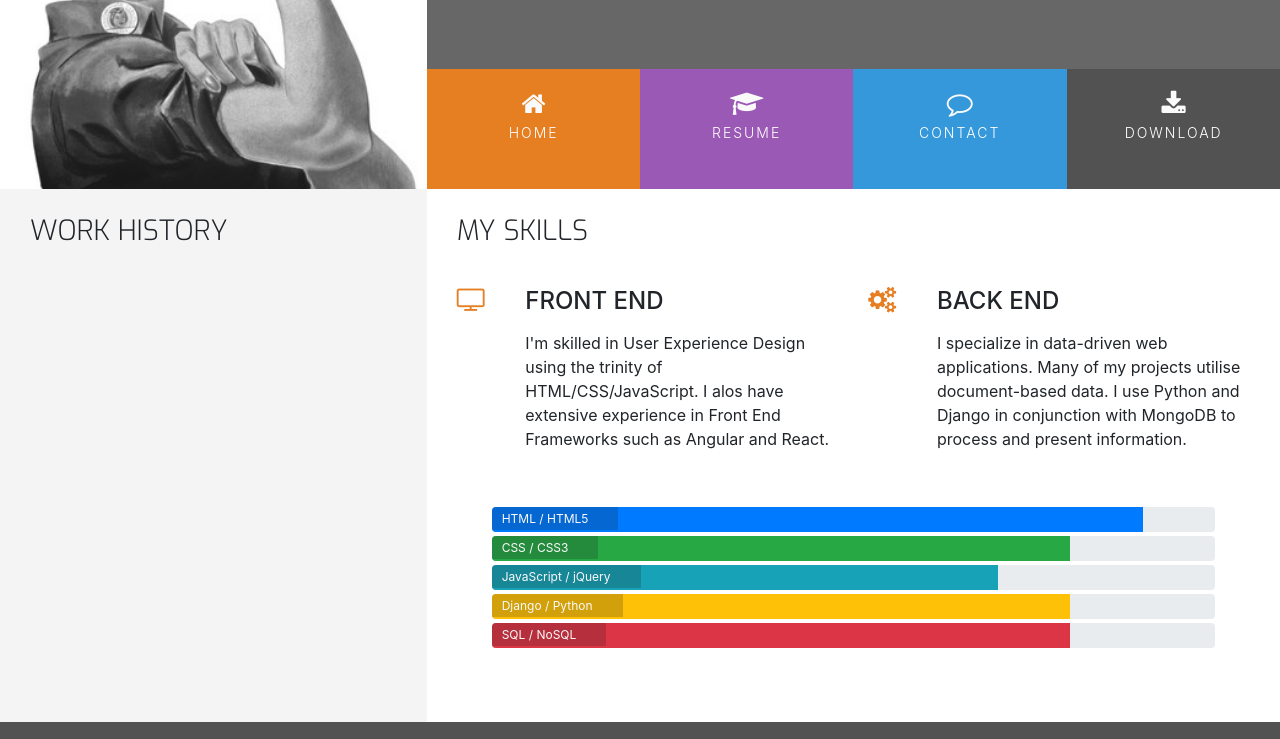
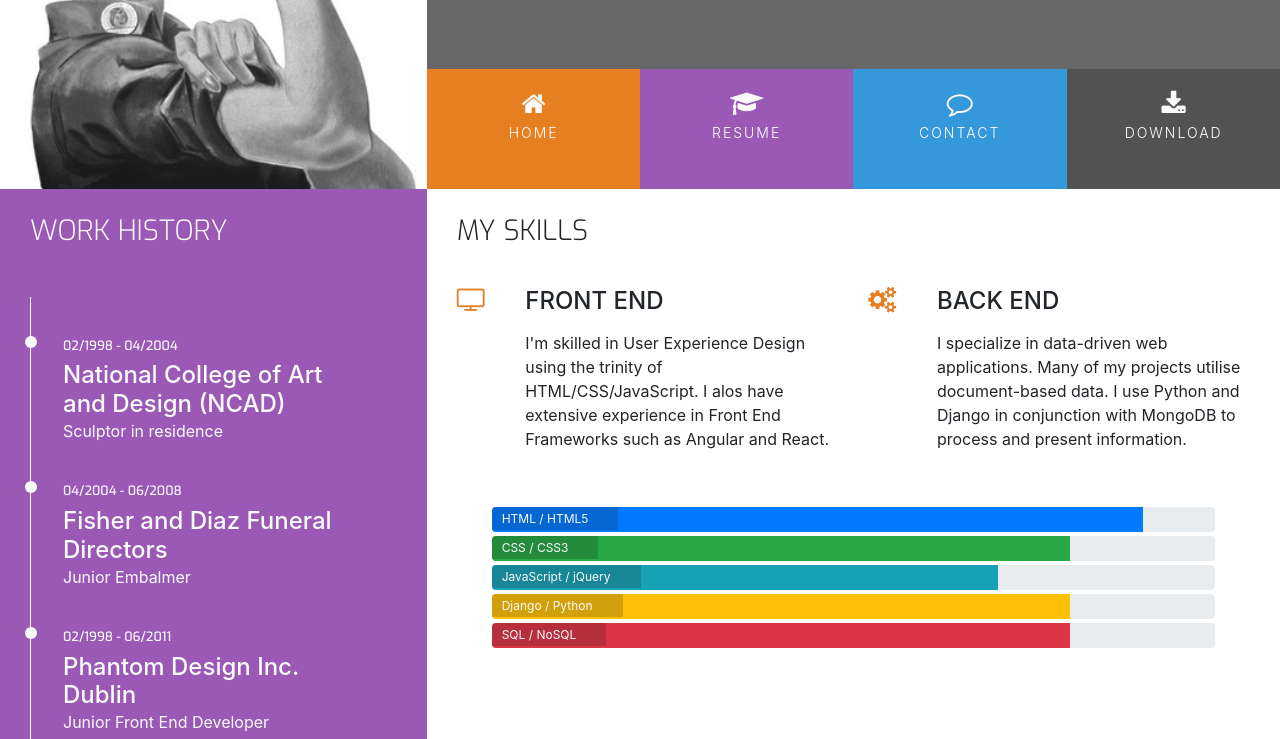
Before and after one commit to Willr-hawkins/resume-mini-project, a plain HTML site: page resume.html in a window 1280 px wide. Shown: the part 180-919 px from the top of the page. Drawn offline with nearby package versions, Linux system fonts and the light colour scheme.

Commit message:
Add work history content including timeline

```diff
--- a/assets/css/style.css
+++ b/assets/css/style.css
@@ -9,6 +9,14 @@
 
 .bg-color-three-reasons {
     background-color: #ffffff;
+}
+
+.bg-color-personal-info {
+    background-color: #f4f4f4;
+}
+
+.bg-color-work-history {
+    background-color: #9b59b6;
 }
 
 .ui-menu-color-home {
@@ -25,10 +33,6 @@
 
 .ui-menu-color-download {
     background-color: #525252;
-}
-
-.bg-color-personal-info {
-    background-color: #f4f4f4;
 }
 
 /* -------------------------------------- Special paddings/margins/text */
@@ -64,6 +68,7 @@ h4 {
     float: none;
 }
 
+.history-heading,
 .section-heading {
     font-family: "Exo", sans-serif;
     font-weight: 300;
@@ -282,3 +287,51 @@ footer {
 .progress-section {
     margin: 40px 20px;
 }
+
+/* -------------------------------------- Work History */
+
+.history-heading {
+    color: #fafafa;
+    margin-bottom: 50px;
+}
+
+.timeline-item {
+    padding: 4em 2em 0em 2em;
+    position: relative;
+    color: #fafafa;
+    border-left: 1px solid;
+}
+
+.timeline-item p {
+    padding: 0;
+    margin: 0;
+}
+
+.timeline-item:before {
+    content: attr(data-dates);
+    position: absolute;
+    left: 2.5em;
+    top: 3em;
+    display: block;
+    font-family: "Exo", sans-serif;
+    font-weight: 500;
+    font-size: 0.8em;
+    padding: 0;
+    margin: 0;
+}
+
+.timeline-item::after {
+    width: 12px;
+    height: 12px;
+    display: block;
+    top: 2.4em;
+    position: absolute;
+    left: -6px;
+    border-radius: 12px;
+    content: '';
+    background-color: #fafafa;
+}
+
+.history-items {
+    margin-bottom: 30px;
+}
--- a/resume.html
+++ b/resume.html
@@ -43,10 +43,28 @@
     </header>
     <section class="container-fluid">
         <div class="row">
-            <div class="col-md-4 bg-color-personal-info section-column">
+            <div class="col-md-4 bg-color-work-history section-column">
                 <div class="row">
                     <div class="col-12">
-                        <h3 class="section-heading uppercase">Work History</h3>
+                        <h3 class="history-heading uppercase">Work History</h3>
+                    </div>
+                </div>
+                <div class="history-items">
+                    <div class="timeline-item" data-dates="02/1998 - 04/2004">
+                        <h4>National College of Art and Design (NCAD)</h4>
+                        <p>Sculptor in residence</p>
+                    </div>
+                    <div class="timeline-item" data-dates="04/2004 - 06/2008">
+                        <h4>Fisher and Diaz Funeral Directors</h4>
+                        <p>Junior Embalmer</p>
+                    </div>
+                    <div class="timeline-item" data-dates="02/1998 - 06/2011">
+                        <h4>Phantom Design Inc. Dublin</h4>
+                        <p>Junior Front End Developer</p>
+                    </div>
+                    <div class="timeline-item" data-dates="06/2011 - Present">
+                        <h4>Hooli Inc. Silicon Valley</h4>
+                        <p>Full Stack Web Developer</p>
                     </div>
                 </div>
             </div>
```
